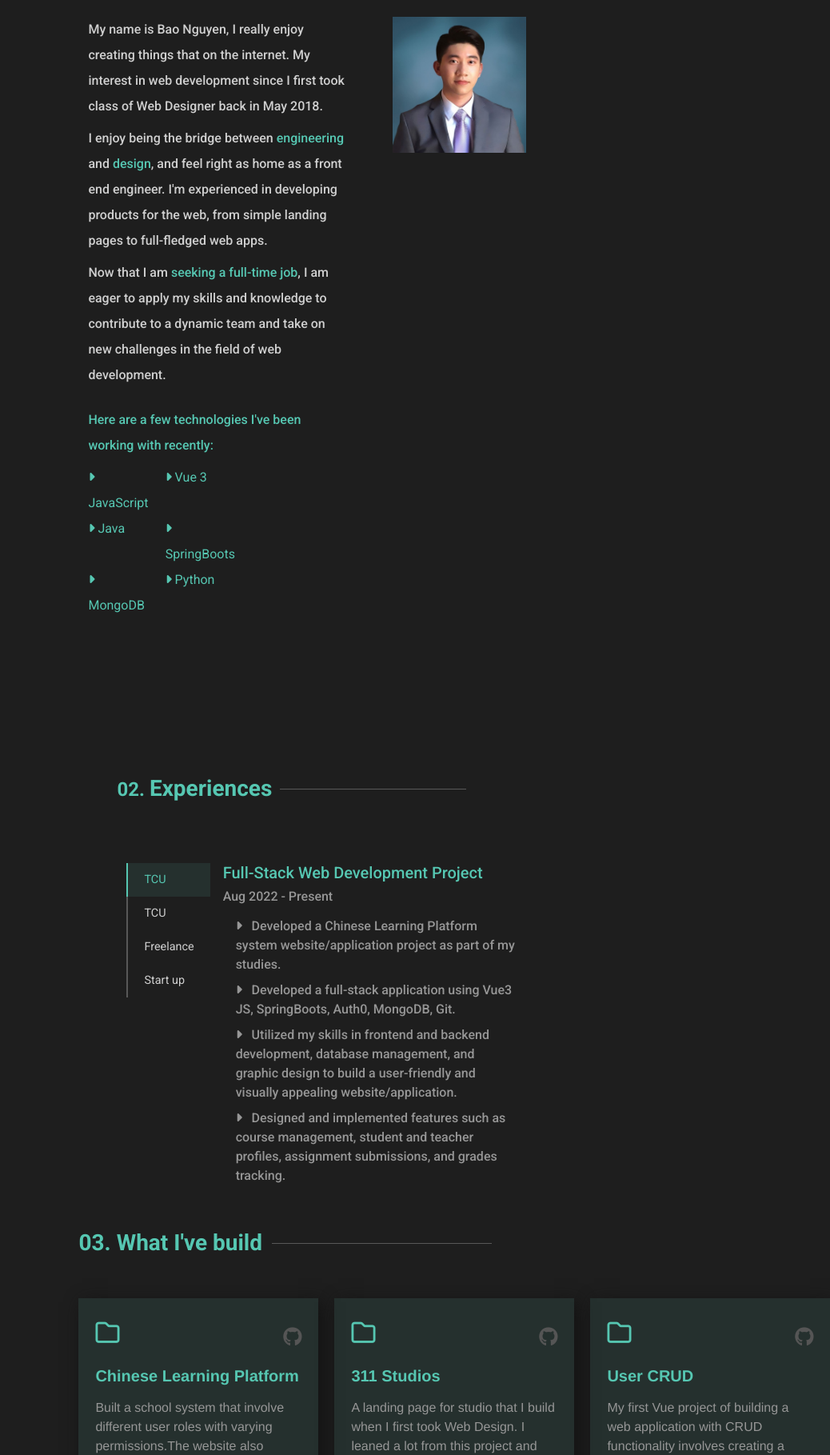
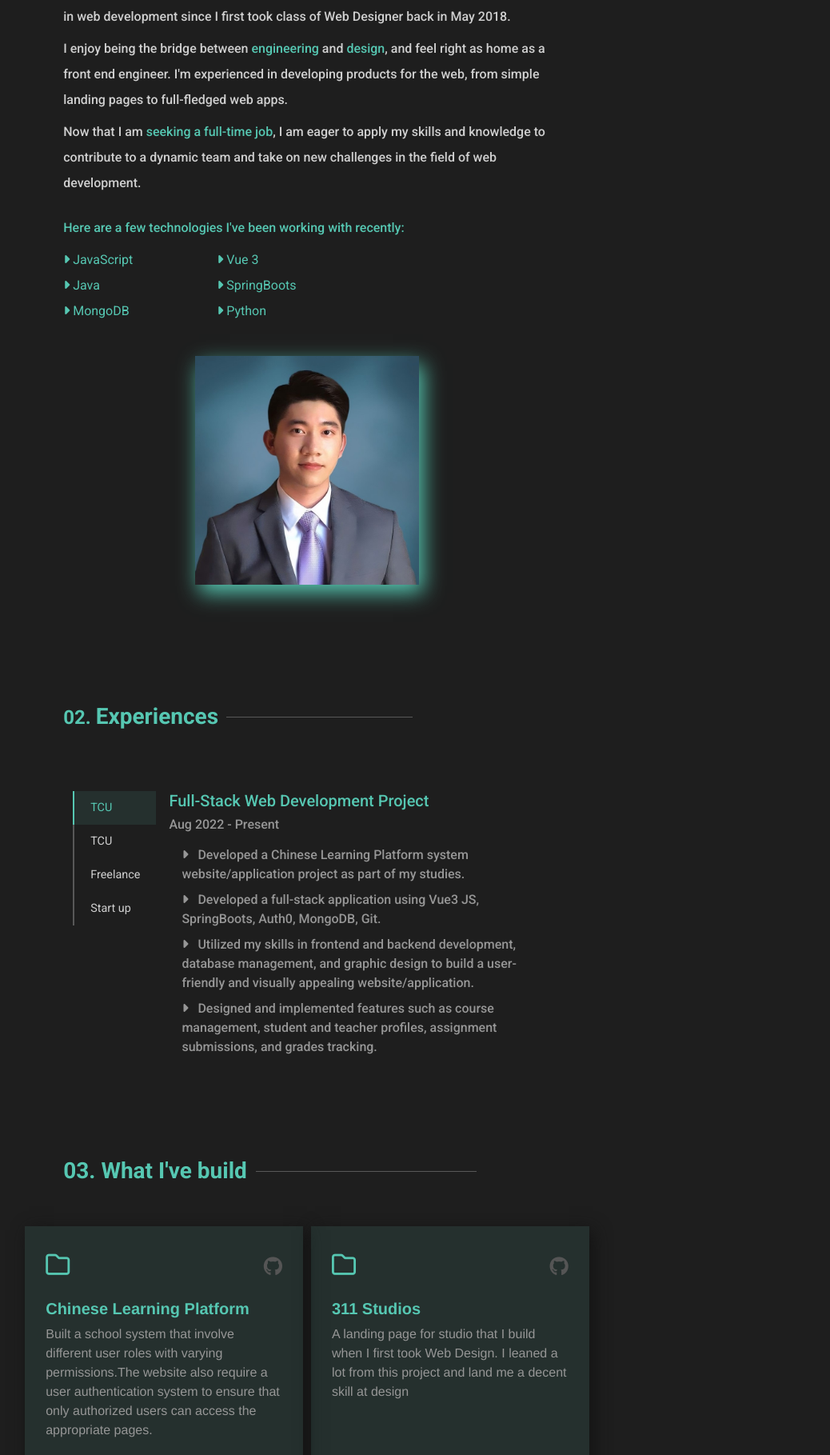
Before and after one commit to baovng/baonguyen-portfolio, a Vue app: page / in a window 768 px wide. Shown: the part 981-2800 px from the top of the page at 80% size, 1038 px wide, since content can reach past the window. Built offline with nearby package versions, Linux system fonts and the light colour scheme.

Commit message:
Resposive 580< done

```diff
--- a/src/assets/main.css
+++ b/src/assets/main.css
@@ -1,5 +1,6 @@
 :root {
 	--primary-color: rgb(86, 199, 178);
+
 	--background-color: rgba(96, 202, 183, 0.1);
 	--text-color1: rgb(207, 207, 207);
 	--text-color2: rgb(150, 150, 150);
@@ -16,7 +17,77 @@ html {
 }
 body {
 	background-color: #1e1e1e;
-	font-family: 'Be Vietname Pro','Rubik', 'Roboto', 'Outfit', sans-serif;
+	font-family: 'Be Vietname Pro', 'Rubik', 'Roboto', 'Outfit', sans-serif;
 	font-size: 1rem; /* 1rem = 16px */
 	height: 100%;
 }
+
+.main {
+	margin: 0 auto;
+	max-width: 1600px;
+	min-height: 100vh;
+}
+
+@media (min-width: 768px) and (max-width: 1024px) {
+	.main {
+		margin: 0 auto;
+		max-width: 90%;
+		min-height: 100vh;
+	}
+	/* Experiences Section */
+	.fixed-width {
+		max-width: 700px;
+	}
+}
+@media (min-width: 768px) and (max-width: 1080px) {
+	/* Project Section */
+	.project-grid {
+		grid-template-columns: repeat(2, 1fr);
+		display: grid;
+		grid-gap: 20px;
+	}
+	.project-card {
+		padding: 25px 10px;
+		height: 100%;
+		width: 100%;
+		max-width: 350px;
+	}
+}
+@media (max-width: 886px) {
+	.custom-about {
+		flex-direction: column;
+	}
+	.col-8 {
+		width: 100%;
+		padding: 0 !important;
+	}
+
+	.col-4 {
+		width: 50%;
+		margin: 40px auto 0 auto !important;
+	}
+}
+@media (min-width: 580px) and (max-width: 768px) {
+	.main {
+		margin: 0 auto;
+		max-width: 95%;
+		min-height: 100vh;
+	}
+	/* Experiences Section */
+	.fixed-width {
+		max-width: 700px;
+	}
+	.project-grid {
+		grid-template-columns: repeat(2, 1fr);
+		display: grid;
+		grid-gap: 10px;
+	}
+	.project-card {
+		padding: 25px 10px;
+		min-height: auto;
+		width: 100%;
+	}
+	.sm {
+		display: none;
+	}
+}
--- a/src/components/About.vue
+++ b/src/components/About.vue
@@ -1,9 +1,9 @@
 <template>
-  <div class="container-fluid wrapper my-5">
+	<div class="container-fluid">
 		<div class="d-flex align-items-start flex-column justify-content-center mx-5">
 			<div class="header header-1 my-5">About Me</div>
 			<div class="container mt-3 mb-5">
-        <div class="row">
+				<div class="row custom-about">
 					<div class="col-8 bh3 text-start pe-5">
 						<h6 class="big-heading bh3" v-html="me1"></h6>
 						<h6 class="big-heading bh3" v-html="me2"></h6>
@@ -33,28 +33,19 @@
 </template>
 <script>
 	export default {
-  name: "About",
+		name: 'About',
 		data() {
 			return {
-      me1:
-        "My name is Bao Nguyen, I really enjoy creating things that on the internet. My interest in web development since I first took class of Web Designer back in May 2018.",
-      me2:
-        "I enjoy being the bridge between <span style='color: var(--primary-color);'>engineering</span> and <span style='color: var(--primary-color);'>design</span>, and feel right as home as a front end engineer. I'm experienced in developing products for the web, from simple landing pages to full-fledged web apps.",
-      me3:
-        "Now that I am <span style='color: var(--primary-color);'>seeking a full-time job</span>, I am eager to apply my skills and knowledge to contribute to a dynamic team and take on new challenges in the field of web development.",
-      me4:
-        "<span style='color: var(--primary-color);'>Here are a few technologies I've been working with recently:</span>",
-      langs: ["JavaScript", "Vue 3", "Java", "SpringBoots", "MongoDB", "Python"]
+				me1: 'My name is Bao Nguyen, I really enjoy creating things that on the internet. My interest in web development since I first took class of Web Designer back in May 2018.',
+				me2: "I enjoy being the bridge between <span style='color: var(--primary-color);'>engineering</span> and <span style='color: var(--primary-color);'>design</span>, and feel right as home as a front end engineer. I'm experienced in developing products for the web, from simple landing pages to full-fledged web apps.",
+				me3: "Now that I am <span style='color: var(--primary-color);'>seeking a full-time job</span>, I am eager to apply my skills and knowledge to contribute to a dynamic team and take on new challenges in the field of web development.",
+				me4: "<span style='color: var(--primary-color);'>Here are a few technologies I've been working with recently:</span>",
+				langs: ['JavaScript', 'Vue 3', 'Java', 'SpringBoots', 'MongoDB', 'Python'],
 			};
-  }
+		},
 	};
 </script>
 <style>
-.wrapper {
-  width: 100%;
-  max-width: 1080px;
-}
-
 	h1 {
 		color: var(--text-color1);
 		font-size: 2rem;
@@ -64,18 +55,18 @@ h1 {
 		font-size: 1.75rem;
 		color: var(--primary-color);
 		font-weight: 700;
-  font-family: "Roboto";
+		font-family: 'Roboto';
 	}
 
 	.header-1::before {
-  content: "01.  ";
+		content: '01.  ';
 		left: 0;
 		font-size: 1.5rem;
 		color: var(--primary-color);
 	}
 
 	.header::after {
-  content: "";
+		content: '';
 		display: block;
 		width: 120%;
 		height: 1px;
@@ -84,4 +75,12 @@ h1 {
 		top: 50%;
 		left: 105%;
 	}
+
+	.img-fluid {
+		transition: all 0.2s ease-in-out;
+		box-shadow: 5px 10px 25px var(--primary-color);
+	}
+	.img-fluid:hover {
+		transform: scale(1.03);
+	}
 </style>
--- a/src/components/Contact.vue
+++ b/src/components/Contact.vue
@@ -1,12 +1,13 @@
 <template>
-  <div class="container-fluid wrapper  my-5">
-    <div class="d-flex align-items-start contact-wrapper flex-column justify-content-center mx-5">
+	<div class="container-fluid wrapper my-5">
+		<div class="d-flex align-items-start contact-wrapper flex-column justify-content-center m-auto">
 			<div class="container mt-3 mb-5">
 				<div class="header-4 mt-5 mb-4">Contact !</div>
-        <div class="bh6 fw-bold"> Get In Touch</div>
-        <div class="bh3 mt-2">{{messageContact}}</div>
-        <a href="" target="_blank" rel="noopener noreferrer" class="btn btn-lg btn-custom mt-5 px-5 btn-nav">Say Hi</a>
-
+				<div class="bh6 fw-bold">Get In Touch</div>
+				<div class="bh3 mt-2">{{ messageContact }}</div>
+				<a href="mailto:bao.v.nguyen@tcu.edu" class="btn btn-lg btn-custom mt-5 px-5 btn-nav"
+					>Say Hi</a
+				>
 			</div>
 		</div>
 	</div>
@@ -14,35 +15,32 @@
 
 <script>
 	export default {
-    data(){
-        return{
-            messageContact:"I'm excited to take the next step in my career and am open to exploring new opportunities in my field.If you have any suggestions or job openings to share, please send me an email - I'd be grateful for any assistance!"
-        }
-    }
-
-}
+		data() {
+			return {
+				messageContact:
+					"I'm excited to take the next step in my career and am open to exploring new opportunities in my field.If you have any suggestions or job openings to share, you could send me an email. I'm always eager to connect with new people and would be thrilled to hear from you!",
+			};
+		},
+	};
 </script>
 
 <style>
-.contact-wrapper{
-    width: 850px;
+	.contact-wrapper {
+		width: 800px;
 		max-width: 100%;
 		height: 90vh;
 	}
-.header-4{
+	.header-4 {
 		position: relative;
 		font-size: 1.5rem;
 		color: var(--primary-color);
 		font-weight: 700;
-    font-family: "Roboto";
+		font-family: 'Roboto';
 	}
 	.header-4::before {
-  content: "04.  ";
+		content: '04.  ';
 		left: 0;
 		font-size: 1.4rem;
 		color: var(--primary-color);
 	}
-.vh-80{
-    height: 80vh;
-}
 </style>
--- a/src/components/Experience.vue
+++ b/src/components/Experience.vue
@@ -1,5 +1,5 @@
 <template>
-  <div class="container-fluid wrapper mx-5 vh-80">
+	<div class="container-fluid vh-65">
 		<div class="d-flex align-items-start flex-column justify-content-center mx-5">
 			<div class="header header-2 my-5">Experiences</div>
 			<div class="container mt-4 bh3 fixed-width">
@@ -19,7 +19,9 @@
 							role="tab"
 							aria-controls="v-pills-home"
 							aria-selected="true"
-            >TCU</button>
+						>
+							TCU
+						</button>
 						<button
 							class="nav-link nav-link-custom"
 							id="v-pills-profile-tab"
@@ -29,7 +31,9 @@
 							role="tab"
 							aria-controls="v-pills-profile"
 							aria-selected="false"
-            >TCU</button>
+						>
+							TCU
+						</button>
 						<button
 							class="nav-link nav-link-custom"
 							id="v-pills-messages-tab"
@@ -39,7 +43,9 @@
 							role="tab"
 							aria-controls="v-pills-messages"
 							aria-selected="false"
-            >Freelance</button>
+						>
+							Freelance
+						</button>
 						<button
 							class="nav-link nav-link-custom"
 							id="v-pills-settings-tab"
@@ -49,7 +55,9 @@
 							role="tab"
 							aria-controls="v-pills-settings"
 							aria-selected="false"
-            >Start up</button>
+						>
+							Start up
+						</button>
 					</div>
 					<div class="tab-content" id="v-pills-tabContent">
 						<div
@@ -112,56 +120,52 @@
 </template>
 <script>
 	export default {
-  name: "About",
+		name: 'About',
 		data() {
 			return {
-      job1des: "Full-Stack Web Development Project",
+				job1des: 'Full-Stack Web Development Project',
 				job1: [
-        "Developed a Chinese Learning Platform system website/application project as part of my studies.",
-        "Developed a full-stack application using Vue3 JS, SpringBoots, Auth0, MongoDB, Git.",
-        "Utilized my skills in frontend and backend development, database management, and graphic design to build a user-friendly and visually appealing website/application.",
-        "Designed and implemented features such as course management, student and teacher profiles, assignment submissions, and grades tracking."
+					'Developed a Chinese Learning Platform system website/application project as part of my studies.',
+					'Developed a full-stack application using Vue3 JS, SpringBoots, Auth0, MongoDB, Git.',
+					'Utilized my skills in frontend and backend development, database management, and graphic design to build a user-friendly and visually appealing website/application.',
+					'Designed and implemented features such as course management, student and teacher profiles, assignment submissions, and grades tracking.',
 				],
-      job1Time: "Aug 2022 - Present",
+				job1Time: 'Aug 2022 - Present',
 
-      job2des: "Java and Python-based system help desk",
+				job2des: 'Java and Python-based system help desk',
 				job2: [
-        "Java and Python-based system help desk.",
-        "Utilized knowledge of Java, Python, and MongoDB to troubleshoot and resolve a range of issues.",
-        "Improving the program and student experience",
-        "Provided guidance to students to improving the performance and user satisfaction."
+					'Java and Python-based system help desk.',
+					'Utilized knowledge of Java, Python, and MongoDB to troubleshoot and resolve a range of issues.',
+					'Improving the program and student experience',
+					'Provided guidance to students to improving the performance and user satisfaction.',
 				],
-      job2Time: "Jan 2022 - May 2022",
+				job2Time: 'Jan 2022 - May 2022',
 
-      job3des: "Freelance Web Developer",
+				job3des: 'Freelance Web Developer',
 				job3: [
-        "Designed custom website for local nails salons. Increasing business traffic by almost 60%.",
-        "Developed visually appealing and functional site that improved online visibility and customer engagement.",
-        "Maintained and updated the website regularly to ensure smooth operation and address customer feedback"
+					'Designed custom website for local nails salons. Increasing business traffic by almost 60%.',
+					'Developed visually appealing and functional site that improved online visibility and customer engagement.',
+					'Maintained and updated the website regularly to ensure smooth operation and address customer feedback',
 				],
-      job3Time: "May 2018 - 2021",
+				job3Time: 'May 2018 - 2021',
 
-      job4des: "E-commerce Product Specialist",
+				job4des: 'E-commerce Product Specialist',
 				job4: [
-        "Established an e-commerce platform to sell products online and conducted market research to identify customer needs and preferences.",
-        "Facilitated the procurement of inventory and ensured customers had access to up-to-date delivery information"
+					'Established an e-commerce platform to sell products online and conducted market research to identify customer needs and preferences.',
+					'Facilitated the procurement of inventory and ensured customers had access to up-to-date delivery information',
 				],
-      job4Time: "July 2018 - Aug 2019"
+				job4Time: 'July 2018 - Aug 2019',
 			};
-  }
+		},
 	};
 </script>
 <style>
-.wrapper {
-  width: 100%;
-  max-width: 1080px;
-}
-.wrapper.vh-80 {
-  height: 65vh;
+	.vh-65 {
+		min-height: 65vh;
+		height: auto;
 	}
 	.fixed-width {
-  width: 850px;
-  max-width: 100%;
+		max-width: 750px;
 	}
 	h1 {
 		color: var(--text-color1);
@@ -176,18 +180,18 @@ h1 {
 		font-size: 1.75rem;
 		color: var(--primary-color);
 		font-weight: 700;
-  font-family: "Roboto";
+		font-family: 'Roboto';
 	}
 
 	.header-2::before {
-  content: "02.  ";
+		content: '02.  ';
 		left: 0;
 		font-size: 1.5rem;
 		color: var(--primary-color);
 	}
 
 	.header::after {
-  content: "";
+		content: '';
 		display: block;
 		width: 120%;
 		height: 1px;
@@ -197,9 +201,6 @@ h1 {
 		left: 105%;
 	}
 
-.tab-pane {
-  width: 90%;
-}
 	/* active nav link */
 	.nav-link-custom {
 		color: var(--text-color1);
--- a/src/components/Intro.vue
+++ b/src/components/Intro.vue
@@ -1,17 +1,21 @@
 <template>
-  <div class="container vh-100 heading-wrapper">
+	<div class="container-fluid vh-100 m-auto">
 		<div class="d-flex align-items-start flex-column justify-content-center mx-5 vh-100">
 			<h6 class="big-heading bh1 mb-3">{{ h1 }}</h6>
 			<h1 class="big-heading bh2">{{ h2 }}</h1>
 			<h1 class="big-heading bh2">{{ h3 }}</h1>
 			<h6 class="mt-3 big-heading bh3 bh4">
 				I'm in my last year studying computer information technology and web developer at
-        <span
-          style="color: var(--primary-color)"
-        >Texas Christian University</span> . I'm currently
-        looking for a full-time job before I graduate in 2023!
+				<span style="color: var(--primary-color)">Texas Christian University</span> . I'm currently
+				seeking for a full-time job before I graduate in 2023!
 			</h6>
-      <a href="/resume.pdf" target="_blank" rel="noopener noreferrer" class="btn btn-lg btn-custom mt-4 px-4 text-uppercase">See my Resume</a>
+			<a
+				href="/resume.pdf"
+				target="_blank"
+				rel="noopener noreferrer"
+				class="btn btn-lg btn-custom mt-4 px-4 text-uppercase"
+				>See my Resume</a
+			>
 		</div>
 	</div>
 </template>
@@ -20,21 +24,17 @@
 	export default {
 		data() {
 			return {
-      h1: "Hi, my name is",
-      h2: "Bao Nguyen.",
-      h3: "I build things for website."
+				h1: 'Hi, my name is',
+				h2: 'Bao Nguyen.',
+				h3: 'I build things for website.',
 			};
-  }
+		},
 	};
 </script>
 
 <style>
-.heading-wrapper {
-  width: 100%;
-  max-width: 1080px;
-}
 	.big-heading {
-  font-family: "Be Vietnam Pro", serif;
+		font-family: 'Be Vietnam Pro', serif;
 		text-align: left;
 	}
 	.bh1 {
@@ -46,12 +46,12 @@ export default {
 		font-weight: 900;
 	}
 	.bh3 {
-  font-family: "Roboto", serif;
+		font-family: 'Roboto', serif;
 		line-height: 2rem;
 		font-size: 1rem;
 	}
 	.bh4 {
-  width: 60%;
+		width: 63%;
 	}
 	.btn-custom {
 		border-radius: 0;
--- a/src/components/Mail.vue
+++ b/src/components/Mail.vue
@@ -12,9 +12,9 @@
 	export default {
 		data() {
 			return {
-      email: "bao.v.nguyen@tcu.edu"
+				email: 'bao.v.nguyen@tcu.edu',
 			};
-  }
+		},
 	};
 </script>
 
@@ -39,7 +39,7 @@ export default {
 	.mail-content a {
 		color: #fff;
 		font-size: 0.85rem;
-  font-family: "Be Vietnam Pro";
+		font-family: 'Be Vietnam Pro';
 		text-decoration: none;
 		letter-spacing: 0.5px;
 		transition: all 0.2s ease-in-out;
--- a/src/components/Project.vue
+++ b/src/components/Project.vue
@@ -1,9 +1,9 @@
 <template>
-  <div class="container-fluid wrapper my-5">
-    <div class="d-flex align-items-start flex-column justify-content-center mx-5">
-      <div class="header header-3 my-5">What I've build</div>
+	<div class="container-fluid my-5">
+		<div class="d-flex align-items-start flex-column justify-content-center">
+			<div class="header header-3 my-5 mx-5">What I've build</div>
 
-      <div class="project-grid">
+			<div class="project-grid mb-4 mx-auto">
 				<div
 					class="project-card"
 					v-for="(project, index) in projects"
@@ -11,28 +11,30 @@
 					@mouseover="animateCard(index, true)"
 					@mouseleave="animateCard(index, false)"
 				>
-          <div class="card-header py-0 my-0">
-            <h2 style="color: var(--primary-color)">
+					<div class="card-header">
+						<h2 style="color: var(--primary-color)" class="">
 							<i class="far fa-folder"></i>
 						</h2>
-            <a :href="project.githubLink" target="_blank" class="mb-2">
+						<a :href="project.githubLink" target="_blank" class="d-flex align-items-center">
 							<i class="fab fa-github"></i>
 						</a>
 					</div>
-          <div class="card-body py-0 px-3">
-            <h5 class="bh1 text-start mb-3 fw-bold" v-html="project.projectName"></h5>
-            <p class="bh5 bh7 mb-3">{{ project.description }}</p>
+					<div class="card-body">
+						<h5 class="bh1 text-start fw-bold" v-html="project.projectName"></h5>
+						<p class="bh5 bh7">{{ project.description }}</p>
 					</div>
 					<div class="card-footer">
-            <p class="bh5 bh8">{{ project.programming }}</p>
+						<p class="bh5 bh8 m-0">{{ project.programming }}</p>
 					</div>
 				</div>
 			</div>
 			<button
-        class="btn btn-lg btn-custom mt-4 px-4 text-uppercase view-more-btn"
+				class="btn btn-lg btn-custom mt-5 px-4 text-uppercase view-more-btn"
 				@click="viewMoreProjects"
 				target="_blank"
-      >View more my project</button>
+			>
+				View more my project
+			</button>
 		</div>
 	</div>
 </template>
@@ -42,58 +44,58 @@ export default {
 			return {
 				projects: [
 					{
-          title: "Chinese Learning Platform",
-          githubLink: "https://github.com/CLP-2-0",
-          projectName: "Chinese Learning Platform",
+						title: 'Chinese Learning Platform',
+						githubLink: 'https://github.com/CLP-2-0',
+						projectName: 'Chinese Learning Platform',
 						description:
-            "Built a school system that involve different user roles with varying permissions.The website also require a user authentication system to ensure that only authorized users can access the appropriate pages. ",
-          programming: "Vue 3 / SpringBoots / Auth0 / MongoDB"
+							'Built a school system that involve different user roles with varying permissions.The website also require a user authentication system to ensure that only authorized users can access the appropriate pages. ',
+						programming: 'Vue 3 / SpringBoots / Auth0 / MongoDB',
 					},
 					{
-          title: "311 Studios",
-          githubLink: "https://github.com/dacinve/311studio",
-          projectName: "311 Studios",
+						title: '311 Studios',
+						githubLink: 'https://github.com/dacinve/311studio',
+						projectName: '311 Studios',
 						description:
-            "A landing page for studio that I build when I first took Web Design. I leaned a lot from this project and land me a decent skill at design",
-          programming: "HTML / CSS / JS"
+							'A landing page for studio that I build when I first took Web Design. I leaned a lot from this project and land me a decent skill at design',
+						programming: 'HTML / CSS / JS',
 					},
 					{
-          title: "CRUD",
-          githubLink: "https://github.com/dacinve/UserCRUD",
-          projectName: "User CRUD",
+						title: 'CRUD',
+						githubLink: 'https://github.com/dacinve/UserCRUD',
+						projectName: 'User CRUD',
 						description:
-            "My first Vue project of building a web application with CRUD functionality involves creating a system that allows users to Create, Read, Update, and Delete data in a database.",
-          programming: "Vue 3 / Vite / Json DB"
+							'My first Vue project of building a web application with CRUD functionality involves creating a system that allows users to Create, Read, Update, and Delete data in a database.',
+						programming: 'Vue 3 / Vite / Json DB',
 					},
 					{
-          title: "TCU",
-          githubLink: "https://github.com/dacinve/WebProject/tree/heroku",
-          projectName: "TCU Horned Frog",
+						title: 'TCU',
+						githubLink: 'https://github.com/dacinve/WebProject/tree/heroku',
+						projectName: 'TCU Horned Frog',
 						description:
-            "I work with a team of 4 members, we built a full-stak web application for scheduling a Horned Frog TCU for any event. This was my great time that I set a foot on Back-end and Database",
-          programming: "Vue 3 / SpringBoots / MySQL"
-        }
-      ]
+							'I work with a team of 4 members, we built a full-stak web application for scheduling a Horned Frog TCU for any event. This was my great time that I set a foot on Back-end and Database',
+						programming: 'Vue 3 / SpringBoots / MySQL',
+					},
+				],
 			};
 		},
 		methods: {
 			animateCard(index, isHovered) {
-      const card = document.querySelectorAll(".project-card")[index];
+				const card = document.querySelectorAll('.project-card')[index];
 				if (isHovered) {
-        card.style.transform = "translateY(-12px)";
+					card.style.transform = 'translateY(-12px)';
 				} else {
-        card.style.transform = "translateY(0)";
+					card.style.transform = 'translateY(0)';
 				}
 			},
-    viewMoreProjects: function() {
-      window.open("https://github.com/dacinve?tab=repositories", "_blank");
-    }
-  }
+			viewMoreProjects: function () {
+				window.open('https://github.com/dacinve?tab=repositories', '_blank');
+			},
+		},
 	};
 </script>
 <style>
 	.header-3::before {
-  content: "03.  ";
+		content: '03.  ';
 	}
 	.project-grid {
 		display: grid;
@@ -103,14 +105,17 @@ export default {
 
 	.project-card {
 		background-color: var(--background-color);
-  padding: 5px;
-  height: 350px;
-  width: 300px;
+		padding: 15px 5px;
+		height: auto;
+		min-height: 350px;
+		width: 100%;
+		max-width: 300px;
 		box-shadow: 5px 5px 20px rgb(19, 19, 19);
 		transition: transform 0.2s ease-out;
 		display: flex;
 		flex-direction: column;
 		justify-content: space-between;
+		overflow: hidden;
 	}
 
 	.card-header {
@@ -141,6 +146,9 @@ export default {
 	.card-header a:hover i {
 		color: var(--primary-color);
 	}
+	.card-header > a {
+		text-decoration: none;
+	}
 
 	.card-body h2 {
 		margin: 0;
--- a/src/views/HomeView.vue
+++ b/src/views/HomeView.vue
@@ -4,8 +4,10 @@
 			<LogoAnimation />
 		</div>
 	</div>
+
 	<div class="content-container d-flex flex-column" v-else>
 		<Navbar />
+		<div class="main">
 			<section>
 				<Intro />
 			</section>
@@ -19,31 +21,32 @@
 				<Project />
 			</section>
 
-    <section>
+			<section class="sm">
 				<Sm />
 			</section>
-    <section>
+			<section class="sm">
 				<Mail />
 			</section>
 			<section>
-      <Contact/>
+				<Contact />
 			</section>
 			<section>
 				<Footer />
 			</section>
 		</div>
+	</div>
 </template>
 
 <script>
-import LogoAnimation from "../components/LogoAnimation.vue";
-import Navbar from "@/components/Navbar.vue";
-import About from "@/components/About.vue";
-import Intro from "@/components/Intro.vue";
-import Experience from "@/components/Experience.vue";
-import Project from "@/components/Project.vue";
-import Footer from "@/components/Footer.vue";
-import Sm from "@/components/Sm.vue";
-import Mail from "@/components/Mail.vue";
+	import LogoAnimation from '../components/LogoAnimation.vue';
+	import Navbar from '@/components/Navbar.vue';
+	import About from '@/components/About.vue';
+	import Intro from '@/components/Intro.vue';
+	import Experience from '@/components/Experience.vue';
+	import Project from '@/components/Project.vue';
+	import Footer from '@/components/Footer.vue';
+	import Sm from '@/components/Sm.vue';
+	import Mail from '@/components/Mail.vue';
 	import Contact from '@/components/Contact.vue';
 	export default {
 		components: {
@@ -56,18 +59,18 @@ export default {
 			Footer,
 			Sm,
 			Mail,
-    Contact
+			Contact,
 		},
 		data() {
 			return {
-      showLogo: true
+				showLogo: true,
 			};
 		},
 		mounted() {
 			setTimeout(() => {
 				this.showLogo = false;
 			}, 3000); // Change 3000 to the duration of your logo animation in milliseconds
-  }
+		},
 	};
 </script>
 
@@ -89,6 +92,7 @@ export default {
 		color: var(--text-color1);
 	}
 	section {
-  max-width: 90%;
+		max-width: 1000px;
+		/* background-color: rgb(59, 32, 71); */
 	}
 </style>
```
Also changed, not shown: src/components/Footer.vue (+9 -2 lines), src/components/Navbar.vue (+32 -22 lines), src/components/Sm.vue (indentation only). Lines whose indentation alone changed are shown as unchanged.
